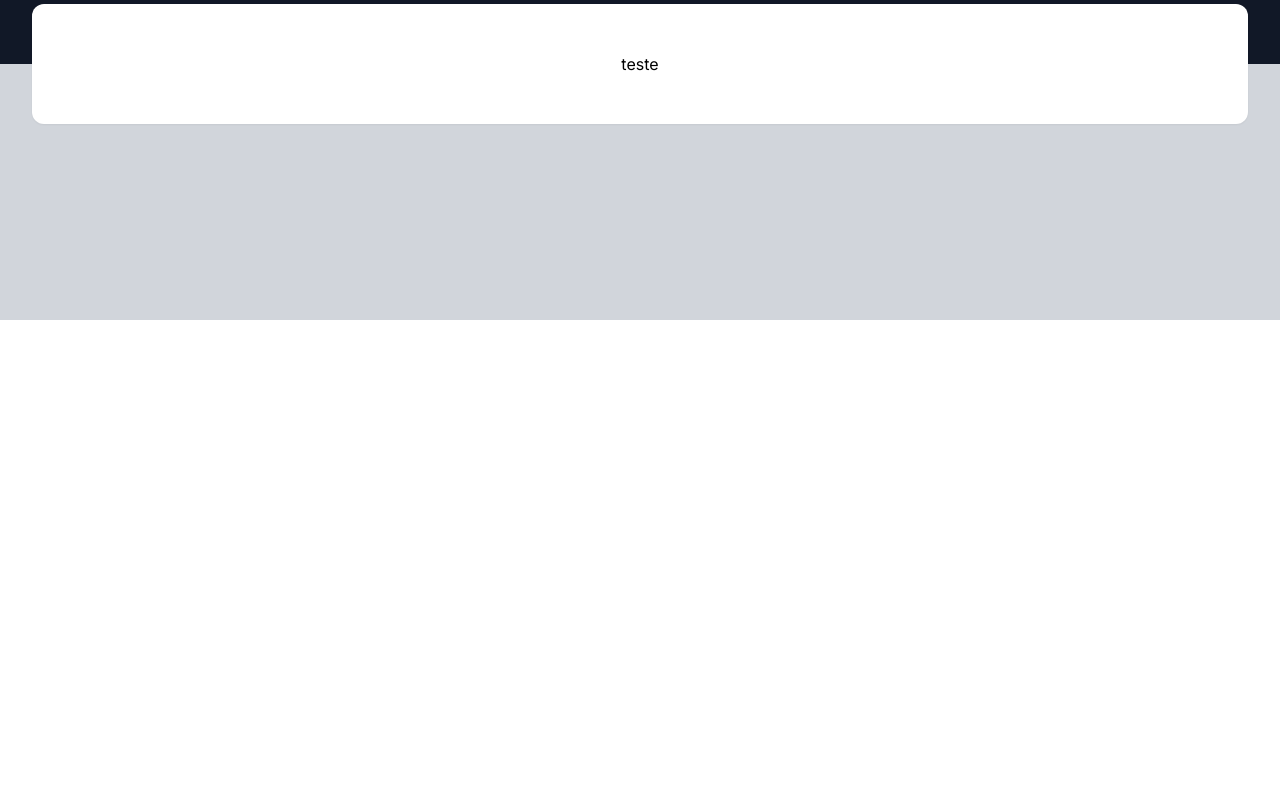
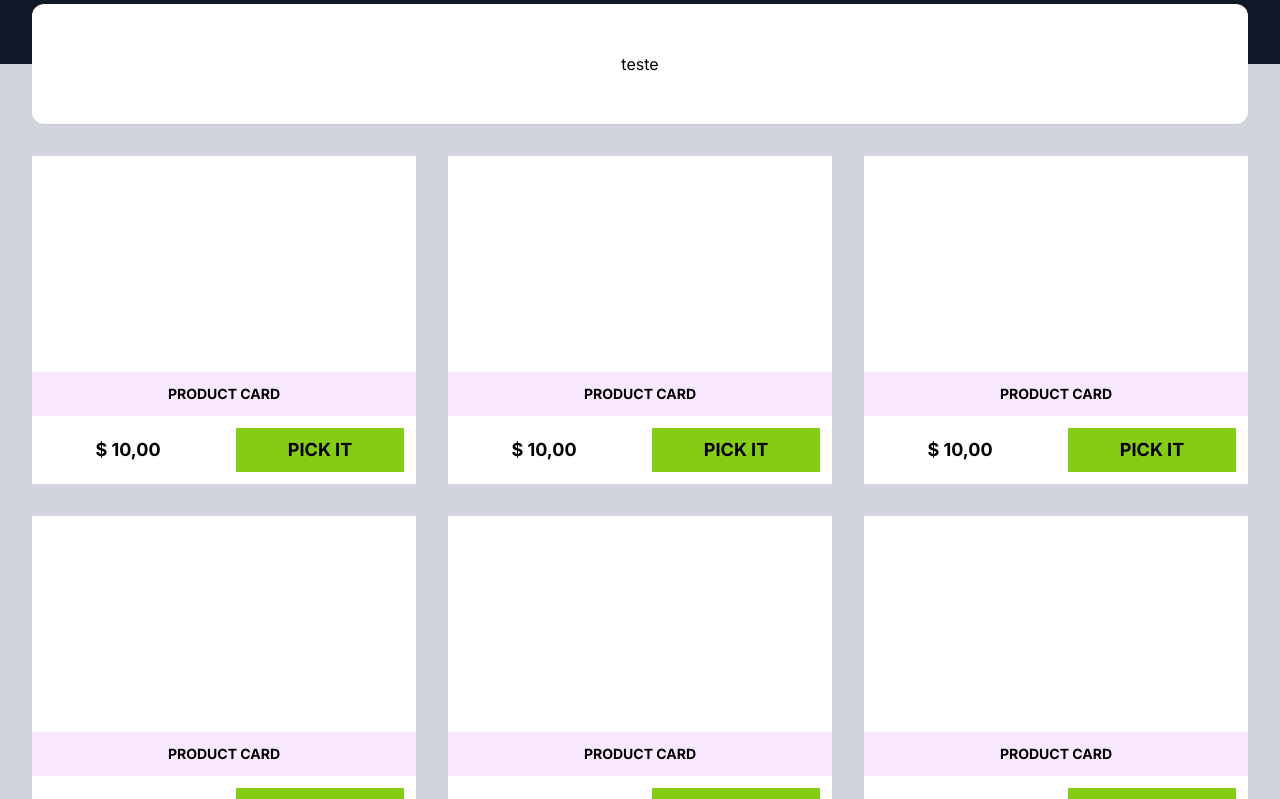
Before and after one commit to lehcosta/bestfinds.vip, a Next.js app: page / in a window 1280 px wide. Shown: the part 480-1279 px from the top of the page. Before the commit the page ends 800 px from the top, so only its background shows below. Built offline with nearby package versions, Linux system fonts and the light colour scheme.

Commit message:
add product card component

```diff
--- a/src/app/page.tsx
+++ b/src/app/page.tsx
@@ -1,3 +1,4 @@
+import { ProductCard } from "@/components/ProductCard";
 import Image from "next/image";
 
 export default function Home() {
@@ -61,6 +62,16 @@ export default function Home() {
           </div>
         </div>
       </div>
+
+      <div className="">
+        <div className="mx-auto py-8 max-w-7xl px-4 sm:px-6 lg:px-8">
+          <div className="grid grid-cols-1 sm:grid-cols-2 md:grid-cols-3 gap-8 w-full">
+            {Array.from({ length: 12 }, (_, k) => k + 1).map((_, index) => (
+              <ProductCard key={index} />
+            ))}
+          </div>
+        </div>
+      </div>
     </main>
   );
 }
--- /dev/null
+++ b/src/components/ProductCard/ProductCard.tsx
@@ -0,0 +1,23 @@
+import React from "react";
+
+export const ProductCard = () => (
+  <div className="w-full bg-white">
+    <div className="aspect-video"></div>
+    <div className="bg-fuchsia-100 px-6 py-3 uppercase text-center font-bold text-sm">
+      <h1>Product Card</h1>
+    </div>
+    <div className="grid grid-cols-2">
+      <div className="text-center p-3 flex justify-center items-center font-bold text-lg">
+        $ 10,00
+      </div>
+      <div className="text-center flex p-3">
+        <a
+          href="#"
+          className="block flex-1 uppercase font-bold bg-lime-500 py-2 hover:bg-lime-600 transition-colors text-lg"
+        >
+          Pick it
+        </a>
+      </div>
+    </div>
+  </div>
+);
--- /dev/null
+++ b/src/components/ProductCard/index.ts
@@ -0,0 +1 @@
+export { ProductCard } from "./ProductCard";
```
